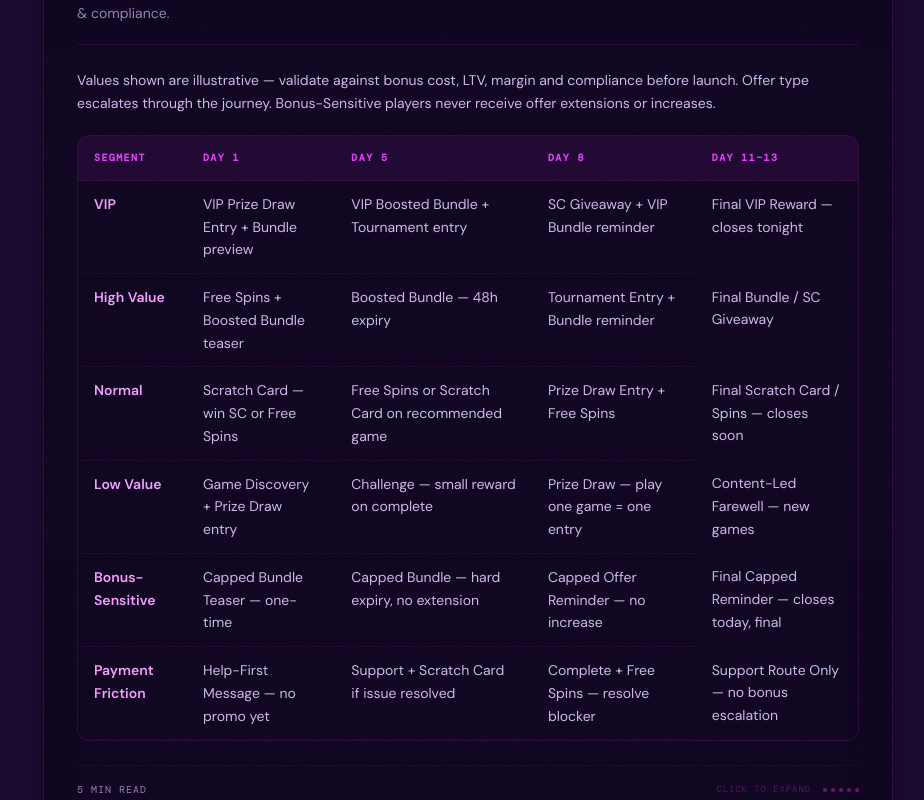
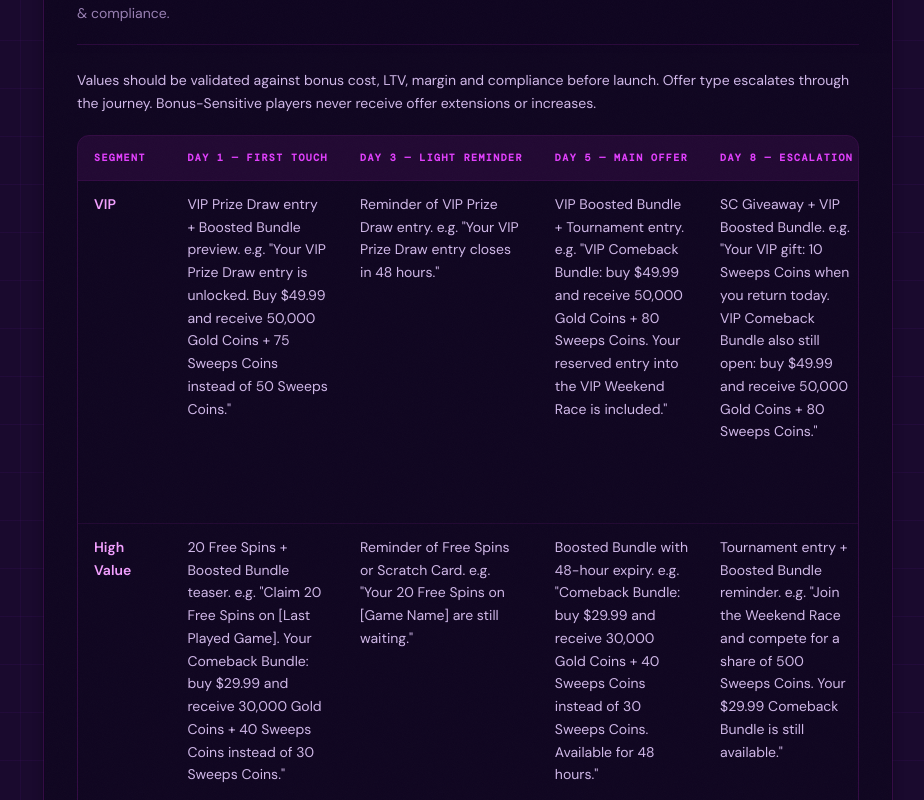
Before and after one commit to wicouy/Punt_Reactivation_Presentation, a React (Vite) app: page / in a window 1280 px wide. Shown: the part 4520-5320 px from the top of the page, without its empty margins (172-1096 px from the left). Built offline with nearby package versions, Linux system fonts and the light colour scheme.

Commit message:
refactor: update suppression model and offer segmentation tables with whitespace-no-wrap styling

```diff
--- a/src/data/posts.ts
+++ b/src/data/posts.ts
@@ -228,18 +228,60 @@ export const posts: Post[] = [
     content: [
       {
         type: 'paragraph',
-        text: 'Values shown are illustrative — validate against bonus cost, LTV, margin and compliance before launch. Offer type escalates through the journey. Bonus-Sensitive players never receive offer extensions or increases.',
+        text: 'Values should be validated against bonus cost, LTV, margin and compliance before launch. Offer type escalates through the journey. Bonus-Sensitive players never receive offer extensions or increases.',
       },
       {
         type: 'table',
-        headers: ['Segment', 'Day 1', 'Day 5', 'Day 8', 'Day 11–13'],
+        headers: ['Segment', 'Day 1 — First Touch', 'Day 3 — Light Reminder', 'Day 5 — Main Offer', 'Day 8 — Escalation', 'Day 11–13 — Final'],
         rows: [
-          ['VIP', 'VIP Prize Draw Entry + Bundle preview', 'VIP Boosted Bundle + Tournament entry', 'SC Giveaway + VIP Bundle reminder', 'Final VIP Reward — closes tonight'],
-          ['High Value', 'Free Spins + Boosted Bundle teaser', 'Boosted Bundle — 48h expiry', 'Tournament Entry + Bundle reminder', 'Final Bundle / SC Giveaway'],
-          ['Normal', 'Scratch Card — win SC or Free Spins', 'Free Spins or Scratch Card on recommended game', 'Prize Draw Entry + Free Spins', 'Final Scratch Card / Spins — closes soon'],
-          ['Low Value', 'Game Discovery + Prize Draw entry', 'Challenge — small reward on complete', 'Prize Draw — play one game = one entry', 'Content-Led Farewell — new games'],
-          ['Bonus-Sensitive', 'Capped Bundle Teaser — one-time', 'Capped Bundle — hard expiry, no extension', 'Capped Offer Reminder — no increase', 'Final Capped Reminder — closes today, final'],
-          ['Payment Friction', 'Help-First Message — no promo yet', 'Support + Scratch Card if issue resolved', 'Complete + Free Spins — resolve blocker', 'Support Route Only — no bonus escalation'],
+          [
+            'VIP',
+            'VIP Prize Draw entry + Boosted Bundle preview. e.g. "Your VIP Prize Draw entry is unlocked. Buy $49.99 and receive 50,000 Gold Coins + 75 Sweeps Coins instead of 50 Sweeps Coins."',
+            'Reminder of VIP Prize Draw entry. e.g. "Your VIP Prize Draw entry closes in 48 hours."',
+            'VIP Boosted Bundle + Tournament entry. e.g. "VIP Comeback Bundle: buy $49.99 and receive 50,000 Gold Coins + 80 Sweeps Coins. Your reserved entry into the VIP Weekend Race is included."',
+            'SC Giveaway + VIP Boosted Bundle. e.g. "Your VIP gift: 10 Sweeps Coins when you return today. VIP Comeback Bundle also still open: buy $49.99 and receive 50,000 Gold Coins + 80 Sweeps Coins."',
+            'Day 11 — Final VIP rescue. e.g. "Final VIP Comeback Reward: 15 Sweeps Coins gift + buy $49.99 and receive 50,000 Gold Coins + 90 Sweeps Coins." Day 13 — Reminder only: "Your 15 SC VIP gift and VIP Comeback Bundle close tonight."',
+          ],
+          [
+            'High Value',
+            '20 Free Spins + Boosted Bundle teaser. e.g. "Claim 20 Free Spins on [Last Played Game]. Your Comeback Bundle: buy $29.99 and receive 30,000 Gold Coins + 40 Sweeps Coins instead of 30 Sweeps Coins."',
+            'Reminder of Free Spins or Scratch Card. e.g. "Your 20 Free Spins on [Game Name] are still waiting."',
+            'Boosted Bundle with 48-hour expiry. e.g. "Comeback Bundle: buy $29.99 and receive 30,000 Gold Coins + 40 Sweeps Coins instead of 30 Sweeps Coins. Available for 48 hours."',
+            'Tournament entry + Boosted Bundle reminder. e.g. "Join the Weekend Race and compete for a share of 500 Sweeps Coins. Your $29.99 Comeback Bundle is still available."',
+            'Day 11 — Final Bundle or SC Giveaway. e.g. "Final Comeback Offer: buy $29.99 and receive 30,000 Gold Coins + 45 Sweeps Coins." or "Claim 5 Sweeps Coins when you return today." Day 13 — Reminder only: "Your final Comeback Bundle closes tonight: buy $29.99 for 30,000 Gold Coins + 45 Sweeps Coins."',
+          ],
+          [
+            'Normal / Core',
+            'Scratch Card. e.g. "Scratch your comeback card for a chance to win up to 3 Sweeps Coins or 15 Free Spins."',
+            'Scratch Card reminder. e.g. "Your comeback Scratch Card is still available today."',
+            '10 Free Spins or Scratch Card. e.g. "Claim 10 Free Spins on [Game Name]." or "Scratch your card for a chance to win 1 Sweeps Coin or 10 Free Spins."',
+            'Prize Draw entry + Free Spins. e.g. "Play today and receive 1 entry into the 500 Sweeps Coins Prize Draw, plus 10 Free Spins on [Game Name]."',
+            'Day 11 — Scratch Card or Free Spins. e.g. "Last chance to claim 15 Free Spins on [Game Name]." or "Scratch your final comeback card for a chance to win up to 3 Sweeps Coins." Day 13 — Reminder only: "Last call: your 15 Free Spins close today." or "Your final Scratch Card closes today."',
+          ],
+          [
+            'Low Value / Low Intent',
+            'Prize Draw entry. e.g. "Play one game today and receive 1 entry into the 500 Sweeps Coins Prize Draw."',
+            'No new reward.',
+            'Challenge with small reward. e.g. "Complete 20 spins today and receive 5 Free Spins." or "Play 3 New Releases and receive 1 Prize Draw entry."',
+            'Prize Draw entry only. e.g. "Play one game today and receive 1 entry into the 500 Sweeps Coins Prize Draw."',
+            'Day 11 — Content-led final message. e.g. "New games were added this week. Come back and see the Top 20 games in your state." Day 13 — Final Prize Draw reminder: "Last chance to get 1 entry into the 500 Sweeps Coins Prize Draw."',
+          ],
+          [
+            'Bonus-Sensitive',
+            'Capped reward teaser — no full value shown yet. e.g. "A limited comeback bundle may be available this week. The offer will be capped and available once only."',
+            'No new reward.',
+            'Capped Boosted Bundle with hard expiry. e.g. "Limited Comeback Bundle: buy $9.99 and receive 10,000 Gold Coins + 12 Sweeps Coins instead of 10 Sweeps Coins. One-time only. No extension."',
+            'Same capped offer from Day 5 — no increase. e.g. "Reminder: your one-time $9.99 Comeback Bundle closes soon. This offer will not be extended."',
+            'Day 11 — Final capped offer, no increase and no extension. e.g. "Final reminder: your one-time $9.99 Comeback Bundle closes today. Buy $9.99 and receive 10,000 Gold Coins + 12 Sweeps Coins. No extension." Day 13 — No new reward, no extension.',
+          ],
+          [
+            'Payment Friction',
+            'No promo yet — help-first message. e.g. "We noticed your last purchase may not have completed. Resume your purchase or contact support here."',
+            'Support reminder only if they opened or clicked Day 1. e.g. "Still having trouble completing your purchase? Continue from where you left off."',
+            'If resolved: small Scratch Card. e.g. "Your purchase path is ready. Complete your return and unlock a Scratch Card with a chance to win up to 2 Sweeps Coins." If unresolved: support-first message, no reward.',
+            'Reward after successful purchase. e.g. "Complete your purchase and unlock 5 Free Spins."',
+            'Day 11 — No bonus escalation. Final support route. e.g. "We can still help you complete your purchase. Use this direct support path." Day 13 — Support-only, no reward.',
+          ],
         ],
       },
     ],
```
